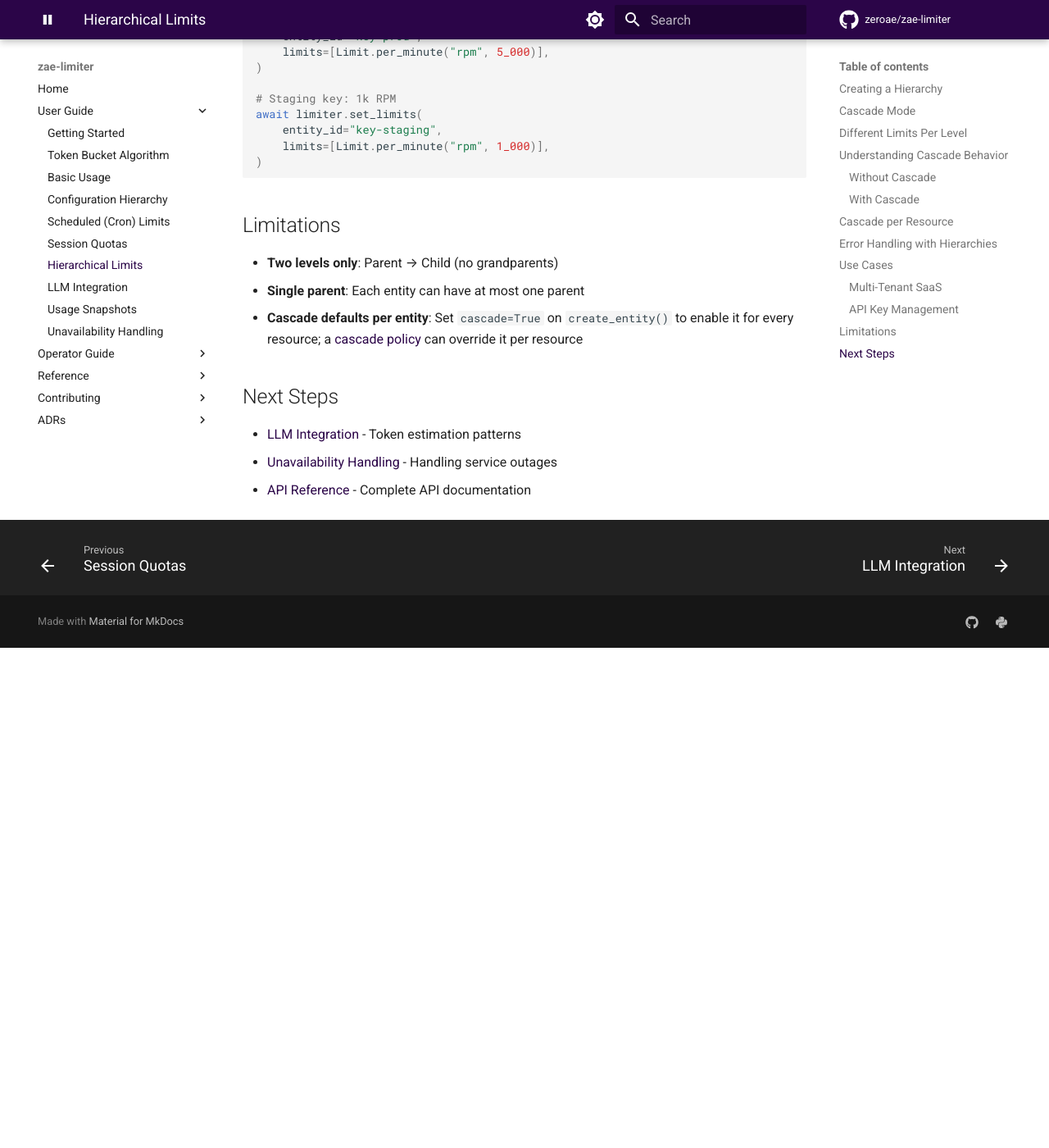
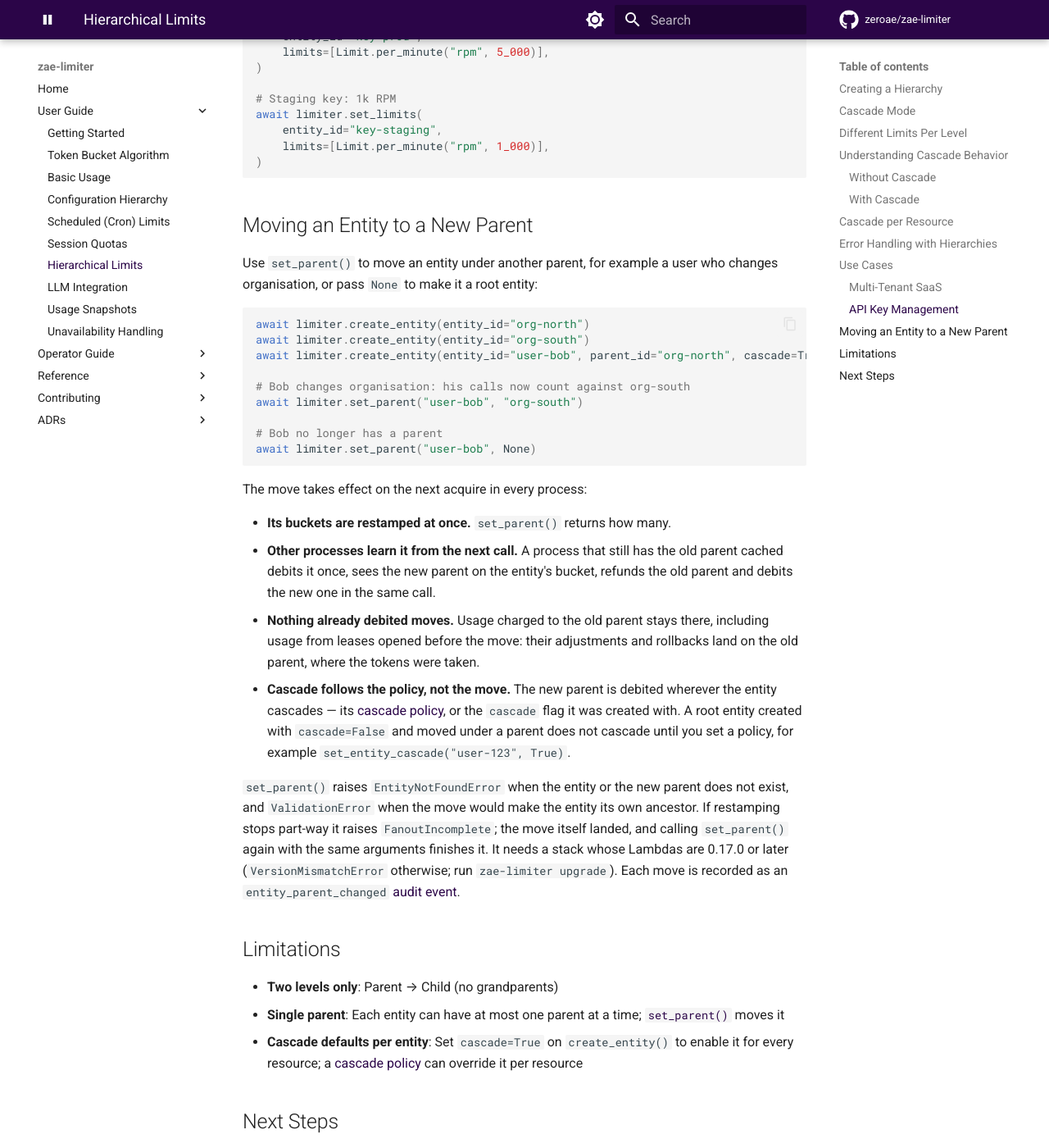
Before and after one commit to zeroae/zae-limiter, an MkDocs documentation site: the page built from docs/guide/hierarchical.md, in a window 1280 px wide and 1400 px high, scrolled down 6487 px. Shown: the whole window at 82% size. Built offline with MkDocs 1.6.1 and Material for MkDocs 9.7.7, drawn with Linux system fonts in a browser that asks for light colours; comment, search, counter and statistics services are not loaded; the version menu is left out; before the commit the page ends 7277 px from its top, so only the background shows below that.

Commit message:
📝 docs: document moving an entity to a new parent
`set_parent()` / `entity set-parent` (ADR-150) get a user-guide section in
hierarchical.md (what moves, what stays with the old parent, why a root
entity moved under a parent may need a cascade policy), a CLI section, and
the new `entity_parent_changed` audit action. CLAUDE.md invariant 9 no
longer says parent_id never changes, and the writer table gains the parent
generation on the owner stamp, the create Put and the fan-out stamp, plus
the META move.

Refs #677

Co-Authored-By: Claude Opus 5.5 <noreply@anthropic.com>
Claude-Session: https://claude.ai/code/session_01ASEDQdfdZZeqM2KMM1WTMo

````diff
--- a/docs/guide/hierarchical.md
+++ b/docs/guide/hierarchical.md
@@ -304,10 +304,48 @@ await limiter.set_limits(
 )
 ```
 
+## Moving an Entity to a New Parent
+
+Use `set_parent()` to move an entity under another parent, for example a user who changes
+organisation, or pass `None` to make it a root entity:
+
+```python
+await limiter.create_entity(entity_id="org-north")
+await limiter.create_entity(entity_id="org-south")
+await limiter.create_entity(entity_id="user-bob", parent_id="org-north", cascade=True)
+
+# Bob changes organisation: his calls now count against org-south
+await limiter.set_parent("user-bob", "org-south")
+
+# Bob no longer has a parent
+await limiter.set_parent("user-bob", None)
+```
+
+The move takes effect on the next acquire in every process:
+
+- **Its buckets are restamped at once.** `set_parent()` returns how many.
+- **Other processes learn it from the next call.** A process that still has the old parent
+  cached debits it once, sees the new parent on the entity's bucket, refunds the old parent and
+  debits the new one in the same call.
+- **Nothing already debited moves.** Usage charged to the old parent stays there, including
+  usage from leases opened before the move: their adjustments and rollbacks land on the old
+  parent, where the tokens were taken.
+- **Cascade follows the policy, not the move.** The new parent is debited wherever the entity
+  cascades — its [cascade policy](#cascade-per-resource), or the `cascade` flag it was created
+  with. A root entity created with `cascade=False` and moved under a parent does not cascade
+  until you set a policy, for example `set_entity_cascade("user-123", True)`.
+
+`set_parent()` raises `EntityNotFoundError` when the entity or the new parent does not exist,
+and `ValidationError` when the move would make the entity its own ancestor. If restamping stops
+part-way it raises `FanoutIncomplete`; the move itself landed, and calling `set_parent()` again
+with the same arguments finishes it. It needs a stack whose Lambdas are 0.17.0 or later
+(`VersionMismatchError` otherwise; run `zae-limiter upgrade`). Each move is recorded as an
+`entity_parent_changed` [audit event](../infra/auditing.md).
+
 ## Limitations
 
 - **Two levels only**: Parent → Child (no grandparents)
-- **Single parent**: Each entity can have at most one parent
+- **Single parent**: Each entity can have at most one parent at a time; [`set_parent()`](#moving-an-entity-to-a-new-parent) moves it
 - **Cascade defaults per entity**: Set `cascade=True` on `create_entity()` to enable it for every resource; a [cascade policy](#cascade-per-resource) can override it per resource
 
 ## Next Steps
````
Also changed, not shown: CLAUDE.md (+5 -3 lines), docs/cli.md (+32 -1 lines), docs/infra/auditing.md (+2 -0 lines).
